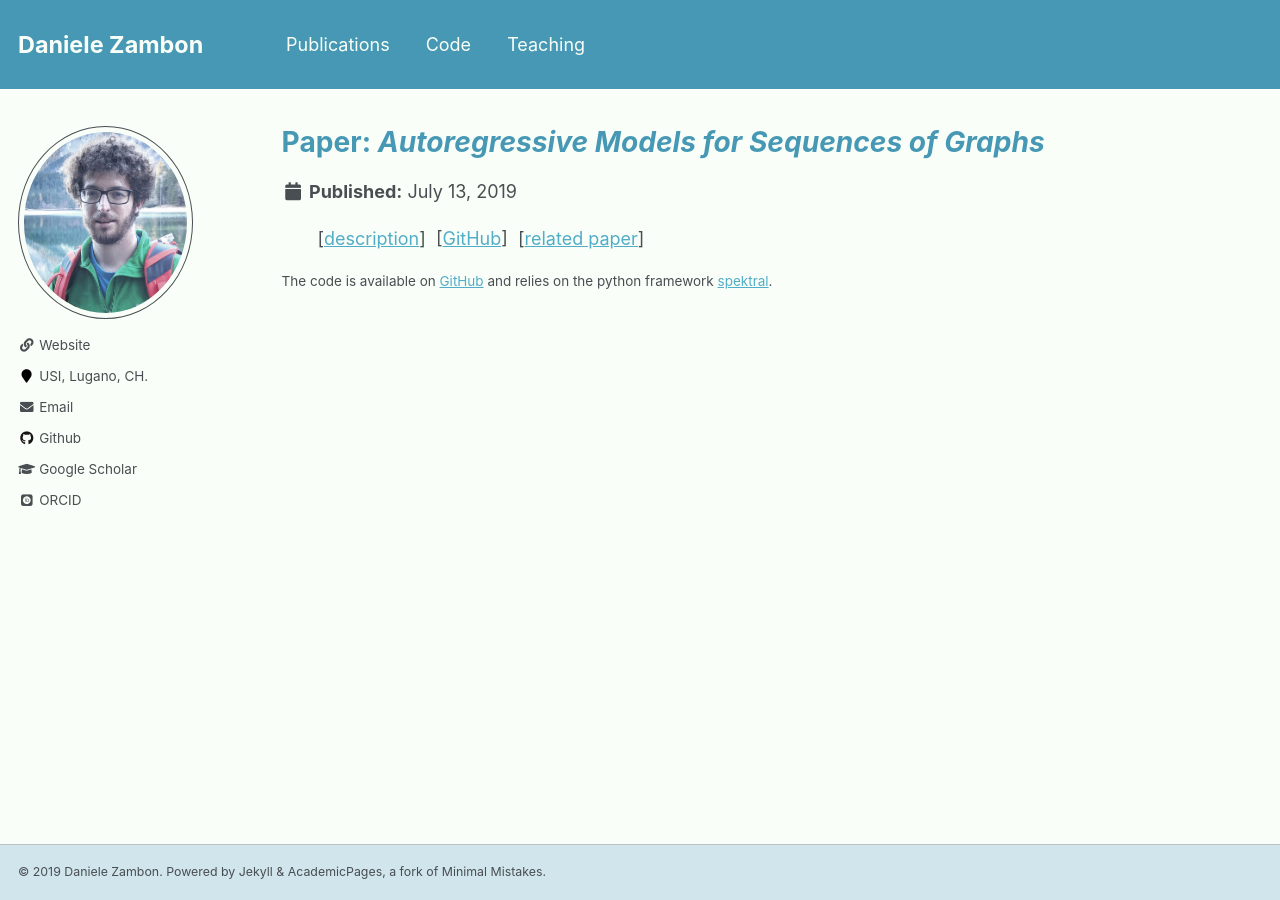
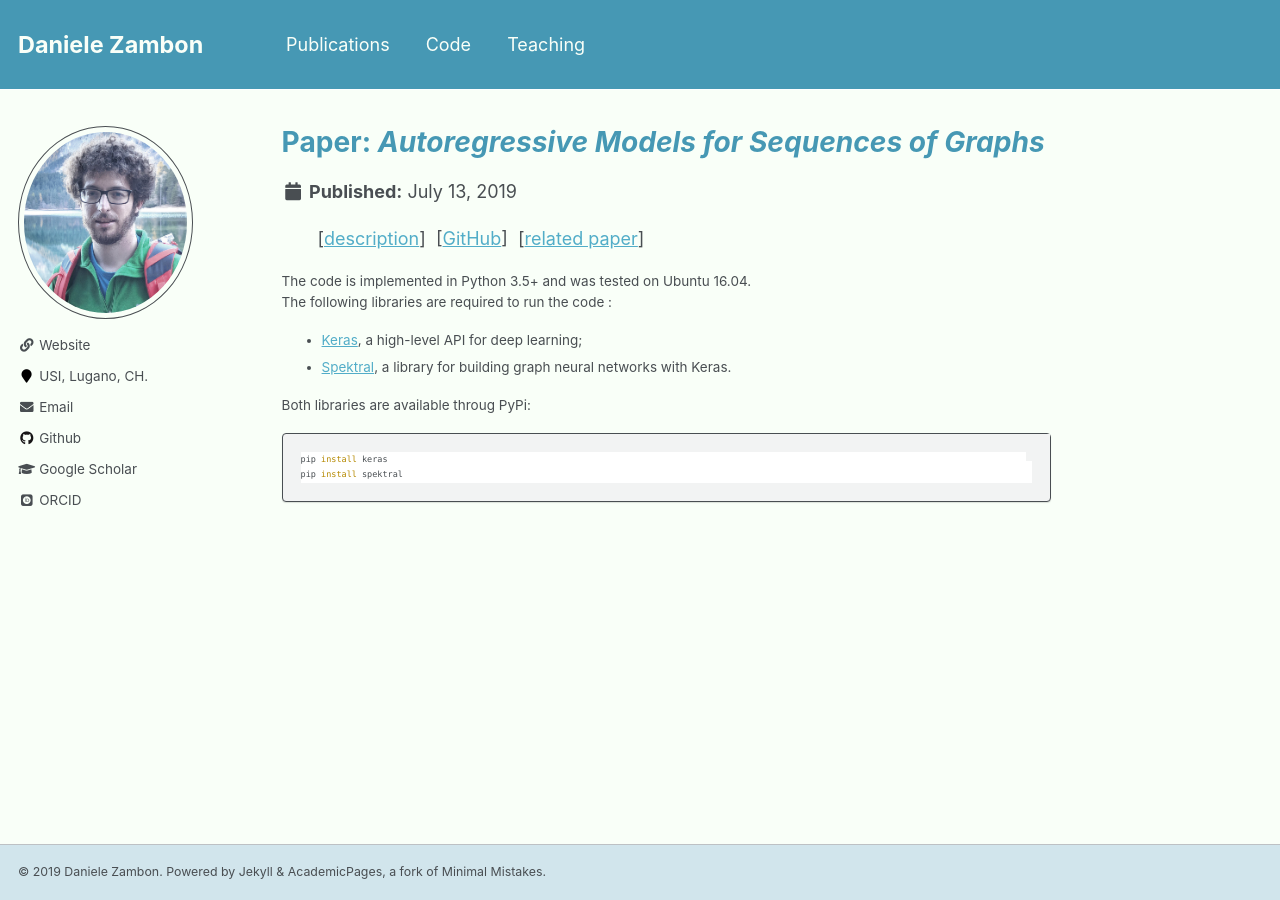
Before and after one commit to dzambon/dzambon.github.io, a Jekyll site: the page built from _code/zambon2019autoregressive.md, in a window 1280 px wide. Built offline with Jekyll 4.4.1, drawn with Linux system fonts in a browser that asks for light colours; some web fonts are replaced.

Commit message:
updated repo GAR

````diff
--- a/_code/zambon2019autoregressive.md
+++ b/_code/zambon2019autoregressive.md
@@ -6,7 +6,19 @@ permalink: /code/zambon2019autoregressive
 label: zambon2019autoregressive
 
 experiment: false
-github: https://github.com/dan-zam/experiments-GAR.git
+github: https://github.com/dan-zam/GAR.git
 ---
 
-The code is available on [GitHub](https://github.com/danielegrattarola/spektral.git) and relies on the python framework [spektral](https://github.com/danielegrattarola/spektral.git).
+
+The code is implemented in Python 3.5+ and was tested on Ubuntu 16.04.
+The following libraries are required to run the code :
+
+- [Keras](https://keras.io/), a high-level API for deep learning;
+- [Spektral](https://danielegrattarola.github.io/spektral/), a library for building graph neural networks with Keras.
+
+Both libraries are available throug PyPi:
+
+```bash
+pip install keras
+pip install spektral
+```
````
